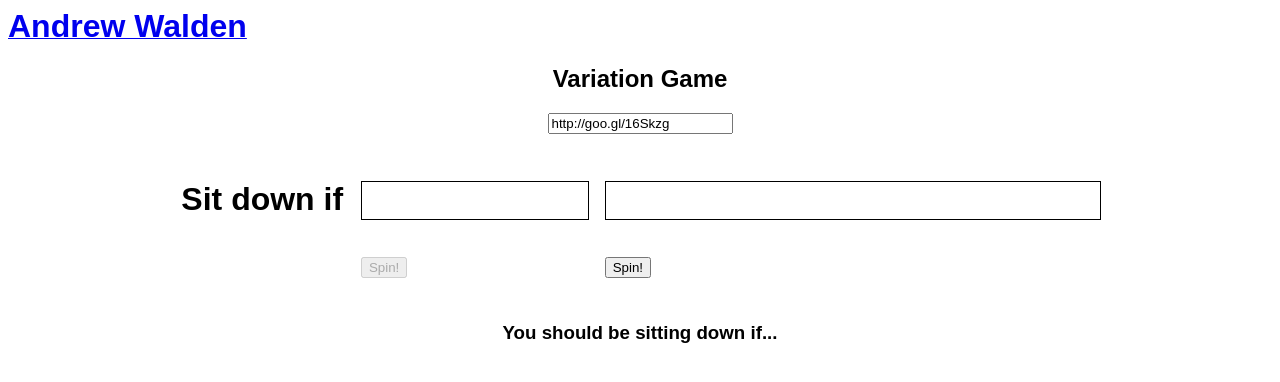
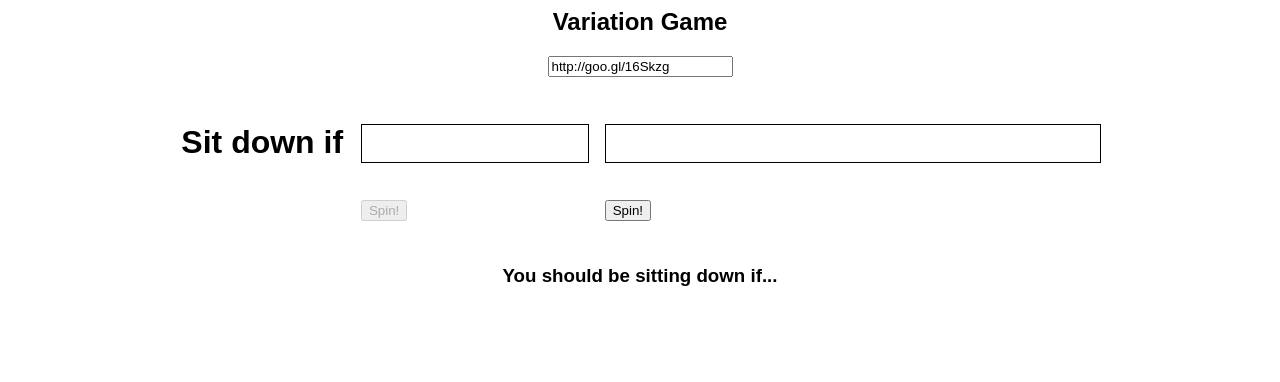
Before and after one commit to Wall-Dough/variation-game, a plain HTML site: page index.html in a window 1280 px wide. Drawn offline with Linux system fonts and the light colour scheme.

Commit message:
Update index.html

```diff
--- a/index.html
+++ b/index.html
@@ -7,7 +7,6 @@
 <script src="code.js"></script>
 </head>
 <body>
-<a href="/"><h1>Andrew Walden</h1></a>
 <center>
 <h2>Variation Game</h2>
 <input type="text" value="http://goo.gl/16Skzg" readonly />
```
